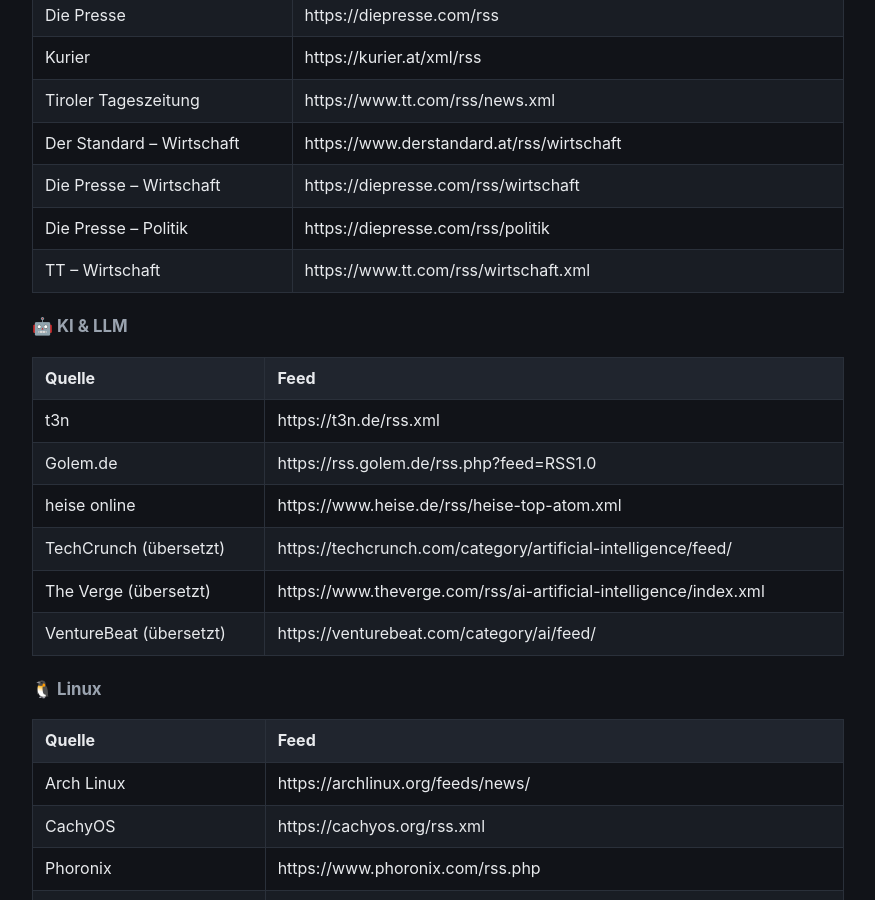
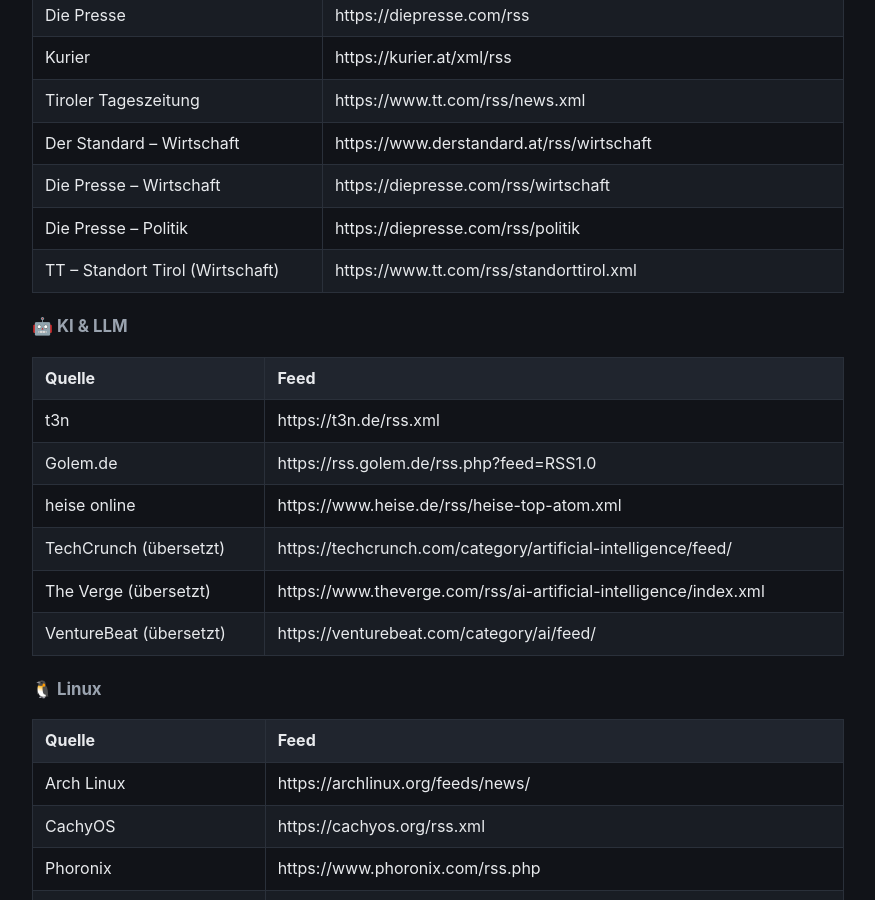
Before and after one commit to Ubuntu51/news-wiki, a Jekyll site: the page built from quellen.md, in a window 1280 px wide and 900 px high, scrolled down 663 px. Shown: the whole window, without its empty margins (202-1077 px from the left). Built offline with Jekyll 4.4.1, drawn with Linux system fonts in a browser that asks for light colours; our own code applies the rules of GitHub Pages for plain Markdown files.

```diff
--- a/quellen.md
+++ b/quellen.md
@@ -27,7 +27,7 @@ automatisch ins Deutsche übersetzt.
 | Der Standard – Wirtschaft | https://www.derstandard.at/rss/wirtschaft |
 | Die Presse – Wirtschaft | https://diepresse.com/rss/wirtschaft |
 | Die Presse – Politik | https://diepresse.com/rss/politik |
-| TT – Wirtschaft | https://www.tt.com/rss/wirtschaft.xml |
+| TT – Standort Tirol (Wirtschaft) | https://www.tt.com/rss/standorttirol.xml |
 
 ### 🤖 KI & LLM
 
```
Also changed, not shown: index.md (+1 -1 lines), README.md.
